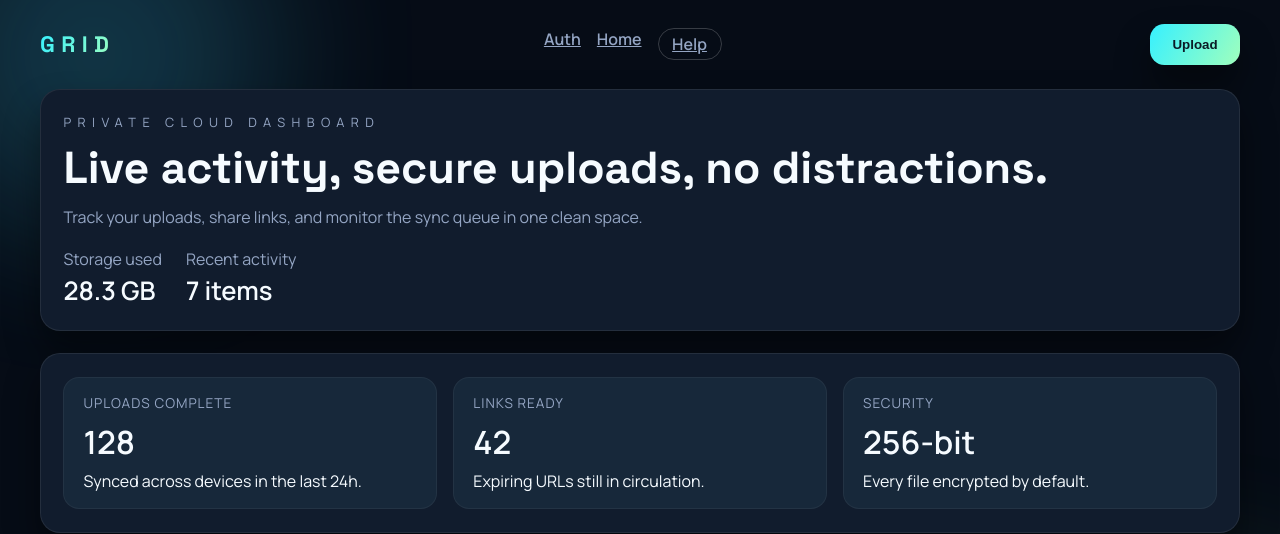
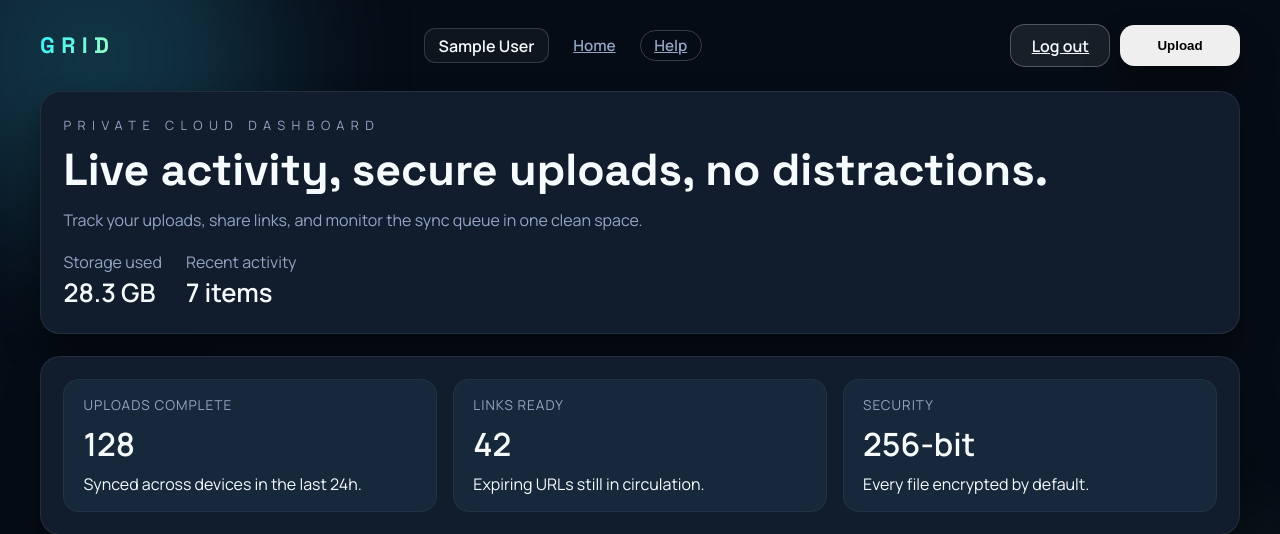
Before and after one commit to sarthakshah65/Personla_cloud, a Django app: template templates/dashboard.html in a window 1280 px wide. Shown: the top 534 px of the page. Run offline with Django 5.2, Linux system fonts and the light colour scheme; the template is opened without the code that fills it: values that come from a table or form of the project are taken from there, others are empty; tables that the repository leaves empty hold one stand-in row (values such as "Sample post").

Commit message:
commit_4

```diff
--- a/main/urls.py
+++ b/main/urls.py
@@ -6,4 +6,5 @@ urlpatterns=[
     path('',views.landing_page,name='landing_page'),
     path('auth/', views.auth_page, name='auth_page'),
     path('dashboard',views.dashboard,name='dashboard'),
+    path('logout/', views.logout_view, name='logout'),
 ]
--- a/static/dashboard.css
+++ b/static/dashboard.css
@@ -67,16 +67,34 @@ body {
 
 .nav-links {
   display: flex;
+  align-items: center;
   gap: 1rem;
   font-weight: 600;
 }
 
-.nav-links a {
-  color: var(--muted);
+.nav-links a,
+.nav-user {
   transition: color 200ms ease;
 }
 
-.nav-links a:hover {
+.nav-user {
+  color: var(--text);
+  font-weight: 700;
+  border-radius: 0.7rem;
+  padding: 0.35rem 0.85rem;
+  background: rgba(255, 255, 255, 0.04);
+  border: 1px solid rgba(255, 255, 255, 0.15);
+}
+
+.nav-link {
+  color: var(--muted);
+  text-transform: none;
+  font-size: 0.95rem;
+  padding: 0.2rem 0.5rem;
+}
+
+.nav-link:hover,
+.nav-user:hover {
   color: var(--text);
 }
 
@@ -86,15 +104,37 @@ body {
   padding: 0.25rem 0.85rem;
 }
 
-.btn-square {
-  border: none;
+.header-actions {
+  display: flex;
+  align-items: center;
+  gap: 0.6rem;
+}
+
+.btn-square,
+.btn-square.secondary {
+  display: inline-flex;
+  align-items: center;
+  justify-content: center;
+  min-width: 120px;
+  padding: 0.8rem 1.4rem;
   border-radius: 0.9rem;
-  padding: 0.8rem 1.4rem;
-  background: linear-gradient(120deg, var(--accent), var(--accent-2));
-  color: #0b1b26;
   font-weight: 700;
   cursor: pointer;
   box-shadow: var(--shadow);
+  border: none;
+}
+
+.btn-square.secondary {
+  background: rgba(255, 255, 255, 0.08);
+  color: var(--text);
+  border: 1px solid rgba(255, 255, 255, 0.25);
+  box-shadow: none;
+  min-width: 100px;
+  padding: 0.6rem 1rem;
+}
+
+.btn-square.secondary:hover {
+  background: rgba(255, 255, 255, 0.18);
 }
 
 .dashboard {
--- a/templates/dashboard.html
+++ b/templates/dashboard.html
@@ -17,11 +17,14 @@
   <header class="dashboard-header">
     <div class="brand">GRID</div>
     <nav class="nav-links">
-      <a href="{% url 'auth_page' %}">Auth</a>
-      <a href="{% url 'landing_page' %}">Home</a>
-      <a class="secondary" href="#">Help</a>
+      <span class="nav-user">{{ account.full_name }}</span>
+      <a class="nav-link" href="{% url 'landing_page' %}">Home</a>
+      <a class="nav-link secondary" href="#">Help</a>
     </nav>
-    <button class="btn-square">Upload</button>
+    <div class="header-actions">
+      <a class="btn-square secondary" href="{% url 'logout' %}">Log out</a>
+      <button class="btn-square">Upload</button>
+    </div>
   </header>
 
   <main class="dashboard">
```
Also changed, not shown: main/views.py (+18 -1 lines).
